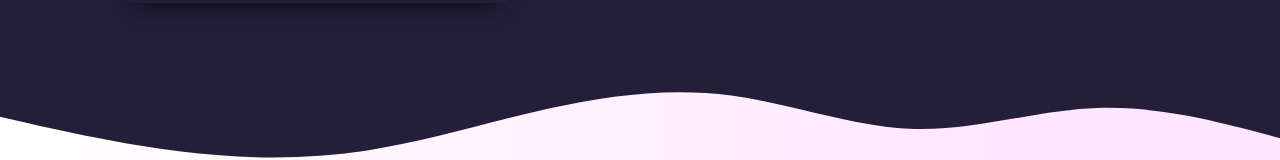
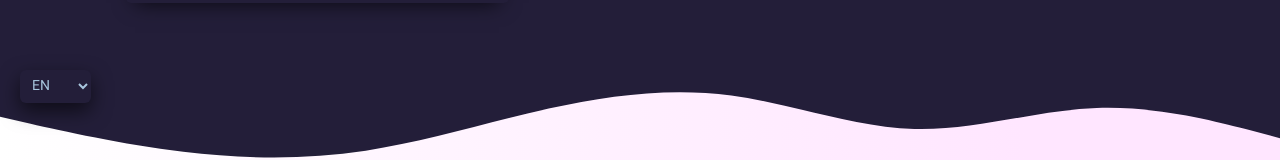
Before and after one commit to MatinT-SA/My-Personal-Website, a Next.js app: page /en in a window 1280 px wide. Shown: the part 677-837 px from the top of the page. Built offline with nearby package versions, Linux system fonts and the light colour scheme.

Commit message:
fixing not flipping issue of our i18n package plus having a better looking locale switcher on the bottom left with fixed position

```diff
--- a/app/[locale]/layout.js
+++ b/app/[locale]/layout.js
@@ -9,6 +9,7 @@ import Header from "../components/header/Header";
 // ✅ Import the RootLayout (HTML Shell)
 import RootLayout from "../layout";
 import { setRequestLocale } from "next-intl/server";
+import LocaleSwitcher from "../components/LocaleSwitcher";
 
 const getMessages = async (locale) => {
   try {
@@ -44,6 +45,7 @@ export default async function LocalizedLayout({ children, params }) {
         {/* ✅ RENDER THE SINGLE HEADER HERE: Fixes double header and translation access */}
         <Header />
         {children}
+        <LocaleSwitcher />
       </NextIntlClientProvider>
     </RootLayout>
   );
--- a/app/[locale]/page.js
+++ b/app/[locale]/page.js
@@ -1,6 +1,12 @@
 "use client";
 
-import { useRef, useState, useEffect, use } from "react";
+import { AnimatePresence } from "framer-motion";
+import { useEffect, useRef, useState } from "react";
+import GoToTopButton from "../components/GoToTopButton";
+import Loader from "../components/Loader";
+import GithubRepositoryButton from "../components/projects/GithubRepositoryButton";
+import ProjectsPageButton from "../components/projects/ProjectsPageButton";
+import ProjectsPopup from "../components/projects/ProjectsPopup";
 import AboutMe from "./sections/AboutMe";
 import Comment from "./sections/Comment";
 import Contact from "./sections/Contact";
@@ -9,19 +15,10 @@ import Footer from "./sections/Footer";
 import HomeSection from "./sections/HomeSection";
 import Projects from "./sections/Projects";
 import Skills from "./sections/Skills";
-import GithubRepositoryButton from "../components/projects/GithubRepositoryButton";
-import ProjectsPageButton from "../components/projects/ProjectsPageButton";
-import ProjectsPopup from "../components/projects/ProjectsPopup";
-import Loader from "../components/Loader";
-import { AnimatePresence } from "framer-motion";
-import GoToTopButton from "../components/GoToTopButton";
-import { setRequestLocale } from "next-intl/server";
 
-export default function Home({ params }) {
+export default function Home() {
   const [loading, setLoading] = useState(true);
   const [isPopupOpen, setIsPopupOpen] = useState(false);
-  const { locale } = use(params);
-  setRequestLocale(locale);
 
   useEffect(() => {
     const handleLoad = () => setLoading(false);
--- /dev/null
+++ b/app/components/LocaleSwitcher.js
@@ -0,0 +1,37 @@
+"use client";
+
+import { usePathname, useRouter } from "@/i18n/navigation";
+import { useLocale } from "next-intl";
+
+export default function LocaleSwitcher() {
+  const locale = useLocale();
+  const router = useRouter();
+  const pathname = usePathname();
+
+  const switchLocale = (newLocale) => {
+    if (newLocale !== locale) {
+      router.replace(pathname, { locale: newLocale });
+      router.refresh();
+    }
+  };
+
+  return (
+    <select
+      className="
+        fixed bottom-5 left-5 z-50
+        bg-purple-primary text-blue-light
+        rounded-md px-2 py-1.5 text-sm cursor-pointer
+        font-medium
+        shadow-[0_8px_20px_rgba(0,0,0,0.6)]
+        transition-shadow duration-200 ease-in-out
+        hover:shadow-[0_12px_25px_rgba(0,0,0,0.75)]
+        focus:outline-none focus:ring-2 focus:ring-blue-light
+      "
+      value={locale}
+      onChange={(e) => switchLocale(e.target.value)}
+    >
+      <option value="fa">فارسی</option>
+      <option value="en">EN</option>
+    </select>
+  );
+}
```
